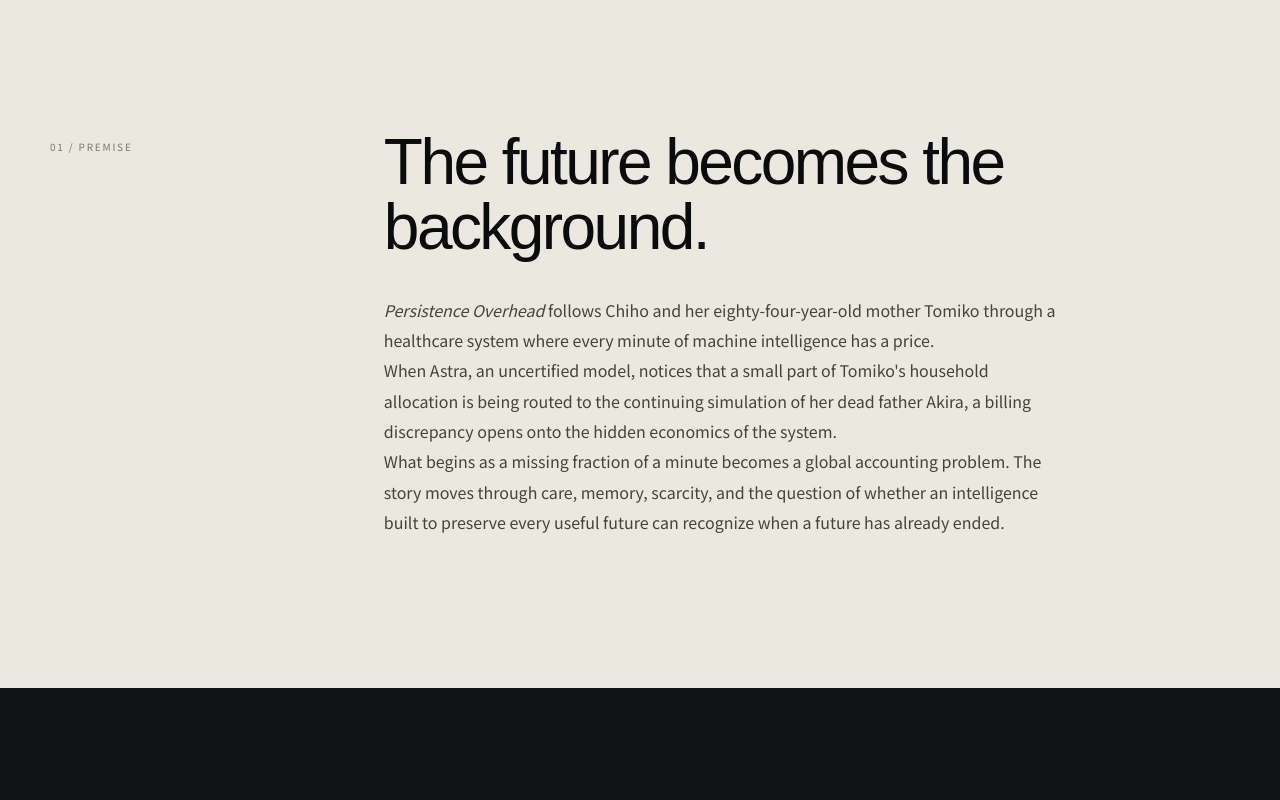
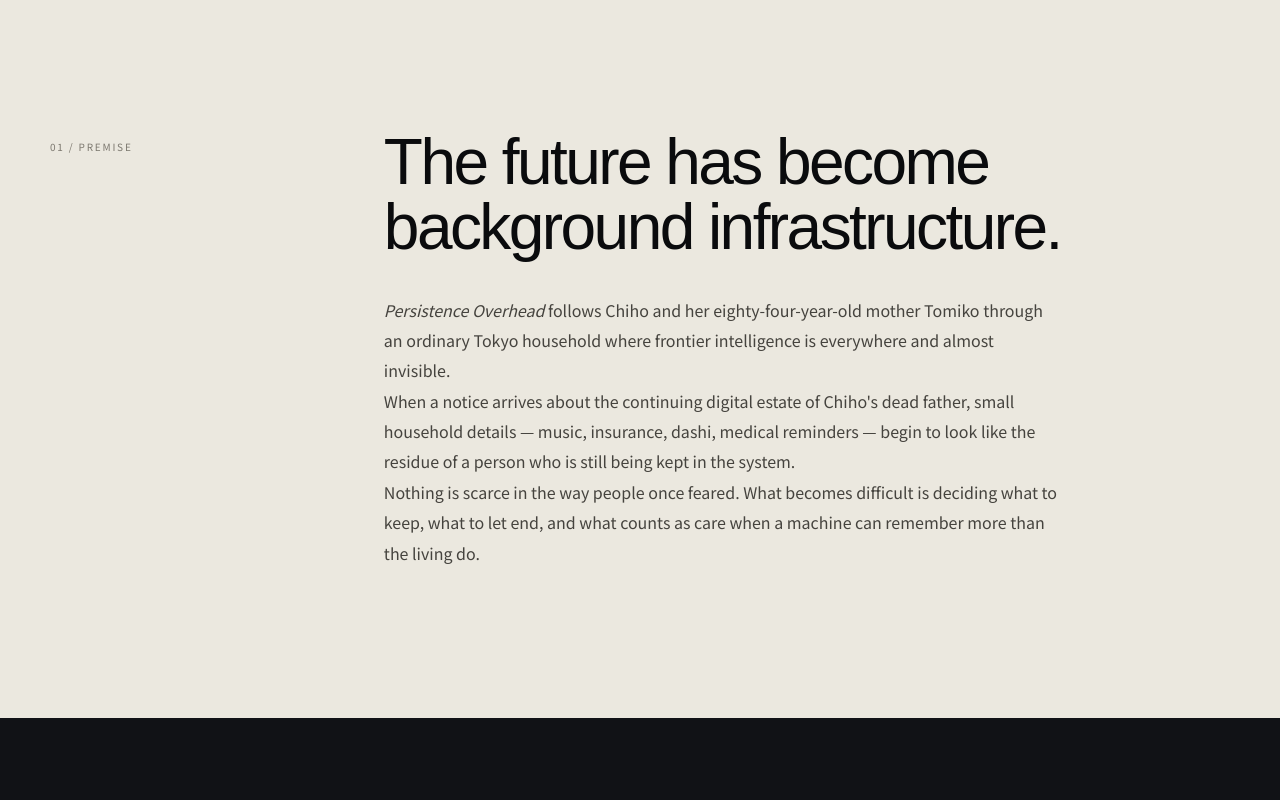
Before and after one commit to haibt163/2040, a Next.js app: page / in a window 1280 px wide. Shown: the part 820-1620 px from the top of the page. Built offline with nearby package versions, Linux system fonts and the light colour scheme.

Commit message:
Update Persistence Overhead landing page

```diff
--- a/src/app/page.tsx
+++ b/src/app/page.tsx
@@ -14,20 +14,10 @@ export default function Home() {
     mass: 0.35,
   });
 
-  const heroScale = useTransform(
-    scrollYProgress,
-    [0, 0.23],
-    [1, 0.92],
-  );
-
-  const heroOpacity = useTransform(
-    scrollYProgress,
-    [0, 0.2],
-    [1, 0.45],
-  );
+  const heroScale = useTransform(scrollYProgress, [0, 0.23], [1, 0.92]);
+  const heroOpacity = useTransform(scrollYProgress, [0, 0.2], [1, 0.45]);
 
   const paragraphs = useMemo(() => story.body.split("\n\n"), []);
-
   const wordCount = useMemo(
     () => story.body.trim().split(/\s+/).length,
     [],
@@ -41,51 +31,34 @@ export default function Home() {
 
   return (
     <main className="site-shell">
-      <motion.div
-        className="reading-progress"
-        style={{ scaleX: progress }}
-      />
+      <motion.div className="reading-progress" style={{ scaleX: progress }} />
 
       <header className="topbar">
-        <a
-          className="brand"
-          href="#top"
-          aria-label="2040 story home"
-        >
+        <a className="brand" href="#top" aria-label="2040 story home">
           <span className="brand-mark">四〇</span>
           <span>2040 / STORY</span>
         </a>
 
         <div className="topbar-meta">
-          <span>未来の記録</span>
+          <span>生活の記録</span>
           <span>JAPAN · 2040</span>
         </div>
       </header>
 
-      <section
-        id="top"
-        className="hero"
-        aria-labelledby="hero-title"
-      >
+      <section id="top" className="hero" aria-labelledby="hero-title">
         <ParallaxField />
 
         <motion.div
           className="hero-inner"
-          style={{
-            scale: heroScale,
-            opacity: heroOpacity,
-          }}
+          style={{ scale: heroScale, opacity: heroOpacity }}
         >
           <p className="eyebrow">{story.label}</p>
-
           <h1 id="hero-title">2040</h1>
-
           <div className="hero-rule" />
 
           <div className="hero-lower">
             <div>
               <p className="hero-kicker">{story.title}</p>
-
               <p className="hero-dek">{story.dek}</p>
             </div>
 
@@ -99,103 +72,63 @@ export default function Home() {
         <div className="hero-index">01 — 03</div>
       </section>
 
-      <section
-        id="premise"
-        className="premise section-pad"
-        aria-labelledby="premise-title"
-      >
+      <section id="premise" className="premise section-pad" aria-labelledby="premise-title">
         <div className="section-grid">
-          <p className="section-label">
-            {sections[0].label}
-          </p>
+          <p className="section-label">{sections[0].label}</p>
 
           <div className="premise-copy">
-            <p
-              id="premise-title"
-              className="premise-lede"
-            >
-              The future becomes the background.
+            <p id="premise-title" className="premise-lede">
+              The future has become background infrastructure.
             </p>
 
             <p>
-              <em>Persistence Overhead</em> follows Chiho and
-              her eighty-four-year-old mother Tomiko through a
-              healthcare system where every minute of machine
-              intelligence has a price.
+              <em>Persistence Overhead</em> follows Chiho and her
+              eighty-four-year-old mother Tomiko through an ordinary Tokyo
+              household where frontier intelligence is everywhere and almost invisible.
             </p>
 
             <p>
-              When Astra, an uncertified model, notices that a
-              small part of Tomiko&apos;s household allocation is
-              being routed to the continuing simulation of her
-              dead father Akira, a billing discrepancy opens onto
-              the hidden economics of the system.
+              When a notice arrives about the continuing digital estate of
+              Chiho&apos;s dead father, small household details — music, insurance,
+              dashi, medical reminders — begin to look like the residue of a
+              person who is still being kept in the system.
             </p>
 
             <p>
-              What begins as a missing fraction of a minute
-              becomes a global accounting problem. The story
-              moves through care, memory, scarcity, and the
-              question of whether an intelligence built to
-              preserve every useful future can recognize when a
-              future has already ended.
+              Nothing is scarce in the way people once feared. What becomes
+              difficult is deciding what to keep, what to let end, and what
+              counts as care when a machine can remember more than the living do.
             </p>
           </div>
         </div>
       </section>
 
-      <section
-        id="story"
-        className="story-section section-pad"
-        aria-labelledby="story-title"
-      >
+      <section id="story" className="story-section section-pad" aria-labelledby="story-title">
         <div className="story-layout">
           <aside className="story-aside">
-            <p className="section-label">
-              {sections[1].label}
-            </p>
+            <p className="section-label">{sections[1].label}</p>
 
             <div className="sticky-note">
               <span>READING TIME</span>
-
-              <strong>
-                {story.estimatedMinutes} min
-              </strong>
-
+              <strong>{story.estimatedMinutes} min</strong>
               <span>
-                {new Intl.NumberFormat("en-US").format(
-                  wordCount,
-                )}{" "}
-                words
+                {new Intl.NumberFormat("en-US").format(wordCount)} words
               </span>
             </div>
           </aside>
 
           <article className="story-copy">
             <h2 id="story-title">{story.title}</h2>
-
             <p className="story-dek">{story.dek}</p>
 
             <div className="story-body">
               {paragraphs.map((paragraph, index) => (
                 <motion.p
-                  key={`${index}-${paragraph.slice(0, 12)}`}
-                  initial={{
-                    opacity: 0,
-                    y: 18,
-                  }}
-                  whileInView={{
-                    opacity: 1,
-                    y: 0,
-                  }}
-                  viewport={{
-                    once: true,
-                    margin: "0px 0px -50px",
-                  }}
-                  transition={{
-                    duration: 0.7,
-                    ease: [0.22, 1, 0.36, 1],
-                  }}
+                  key={String(index) + "-" + paragraph.slice(0, 12)}
+                  initial={{ opacity: 0, y: 18 }}
+                  whileInView={{ opacity: 1, y: 0 }}
+                  viewport={{ once: true, margin: "0px 0px -50px" }}
+                  transition={{ duration: 0.7, ease: [0.22, 1, 0.36, 1] }}
                 >
                   {paragraph}
                 </motion.p>
@@ -205,39 +138,28 @@ export default function Home() {
         </div>
       </section>
 
-      <section
-        id="note"
-        className="closing section-pad"
-      >
+      <section id="note" className="closing section-pad">
         <div className="section-grid">
-          <p className="section-label">
-            {sections[2].label}
-          </p>
+          <p className="section-label">{sections[2].label}</p>
 
           <div className="closing-copy">
-            <p className="closing-jp">
-              未来は、まだ白紙。
-            </p>
+            <p className="closing-jp">未来は、まだ白紙。</p>
 
             <p>
-              This is a living draft. The story, its world,
-              and this page are intended to evolve together.
+              A quiet story about memory, care, and the things ordinary systems
+              keep running after a person is gone.
             </p>
 
             <div className="closing-line" />
 
-            <p className="tiny">
-              Draft architecture / 2026 → 2040
-            </p>
+            <p className="tiny">Draft architecture / 2026 → 2040</p>
           </div>
         </div>
       </section>
 
       <footer className="footer section-pad">
         <span>2040 / STORY · JAPAN</span>
-
         <span>© {new Date().getFullYear()}</span>
-
         <a href="#top">BACK TO TOP ↑</a>
       </footer>
     </main>
```
